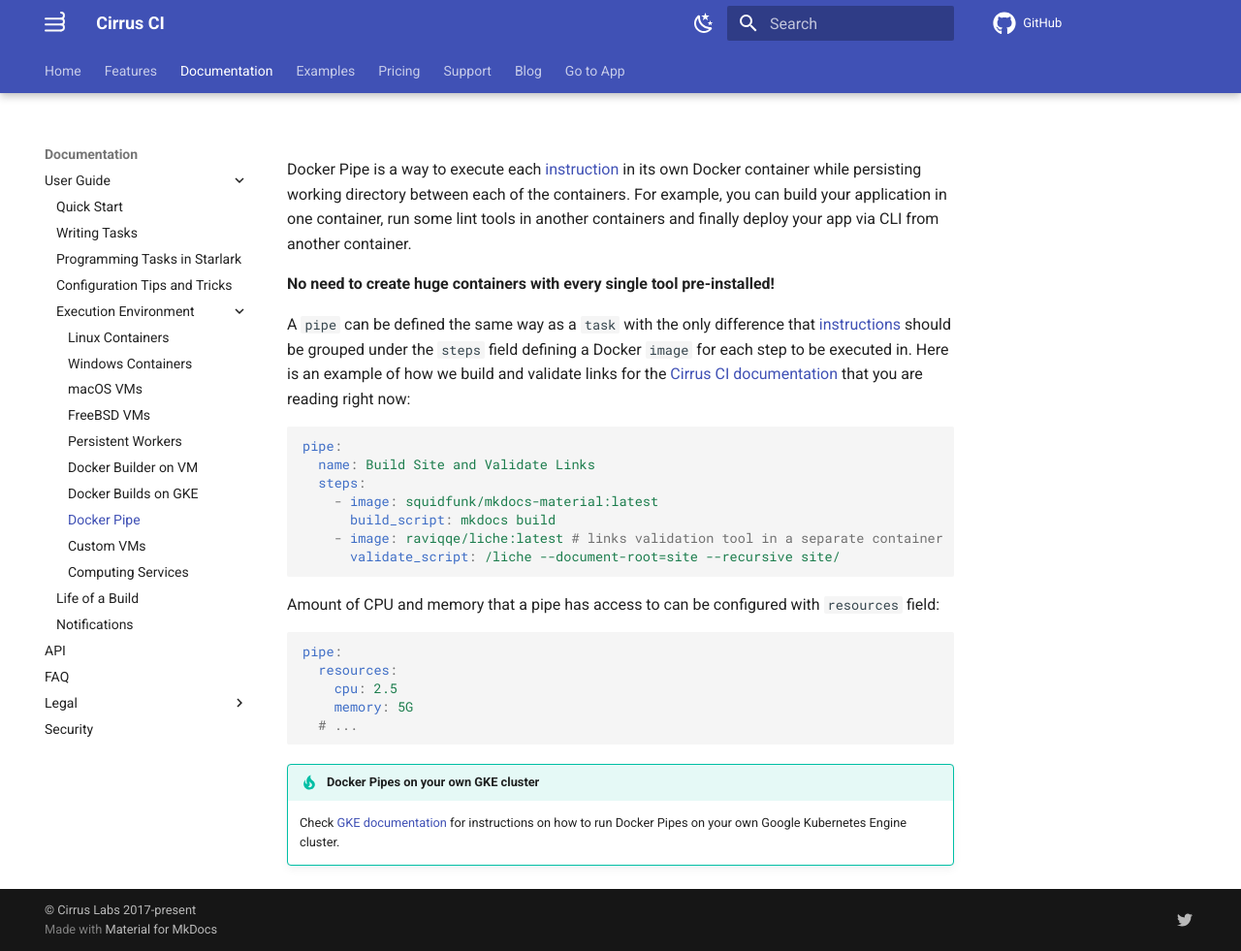
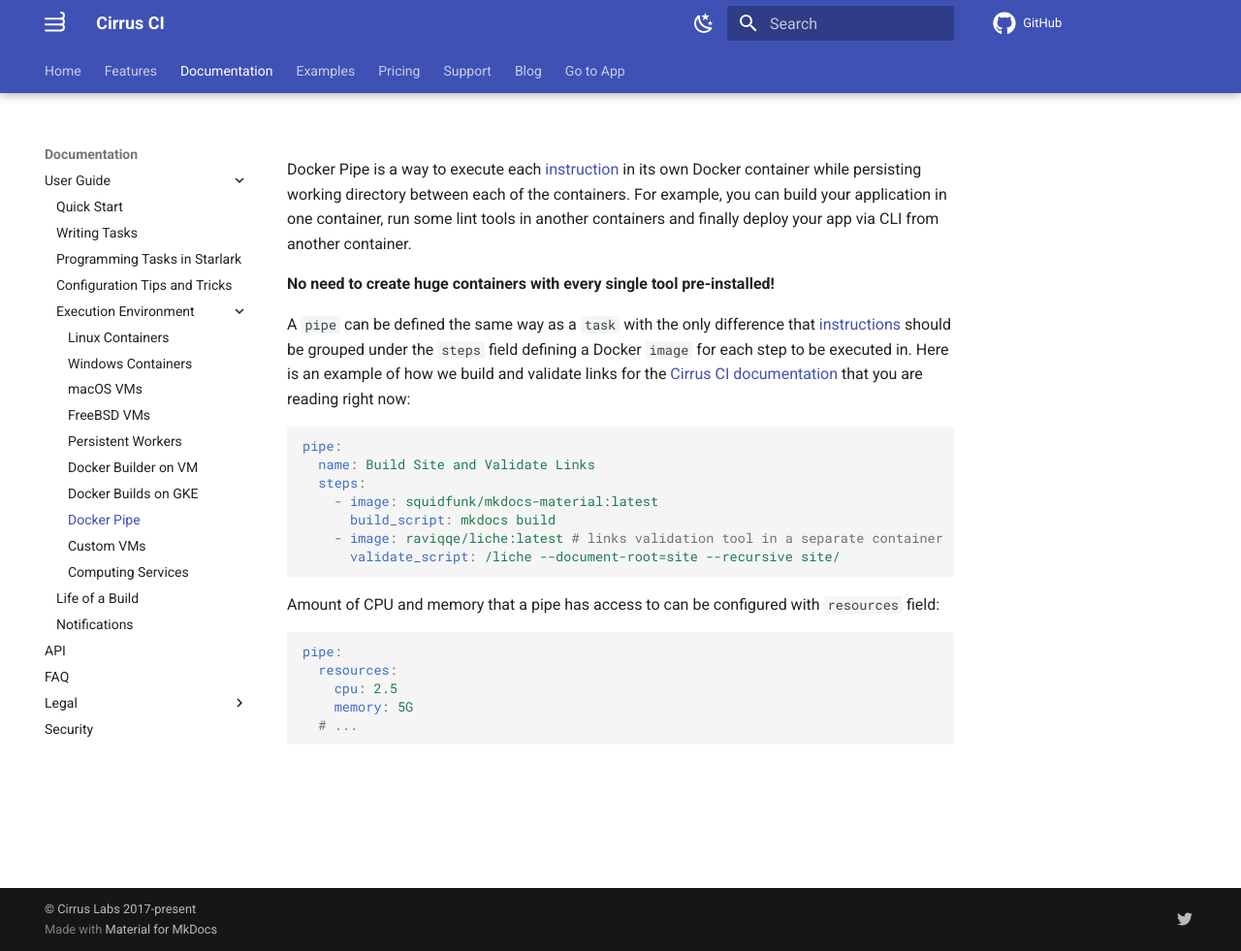
Before and after one commit to cirruslabs/cirrus-ci-docs, an MkDocs documentation site: the page built from docs/guide/docker-pipe.md, in a window 1280 px wide and 981 px high. Shown: the whole window at 97% size. Built offline with MkDocs 1.6.1 and Material for MkDocs 9.7.7, drawn with Linux system fonts in a browser that asks for light colours; comment, search, counter and statistics services are not loaded.

Commit message:
Removed mention of GKE pipe
After it was deprecated in dee0606e67d13c5aff0e0102e81131408552d820

````diff
--- a/docs/guide/docker-pipe.md
+++ b/docs/guide/docker-pipe.md
@@ -27,7 +27,3 @@ pipe:
     memory: 5G
   # ...
 ```
-
-!!! tip "Docker Pipes on your own GKE cluster"
-    Check [GKE documentation](supported-computing-services.md#gke-docker-pipe) for instructions on how to run Docker Pipes
-    on your own Google Kubernetes Engine cluster.
````
